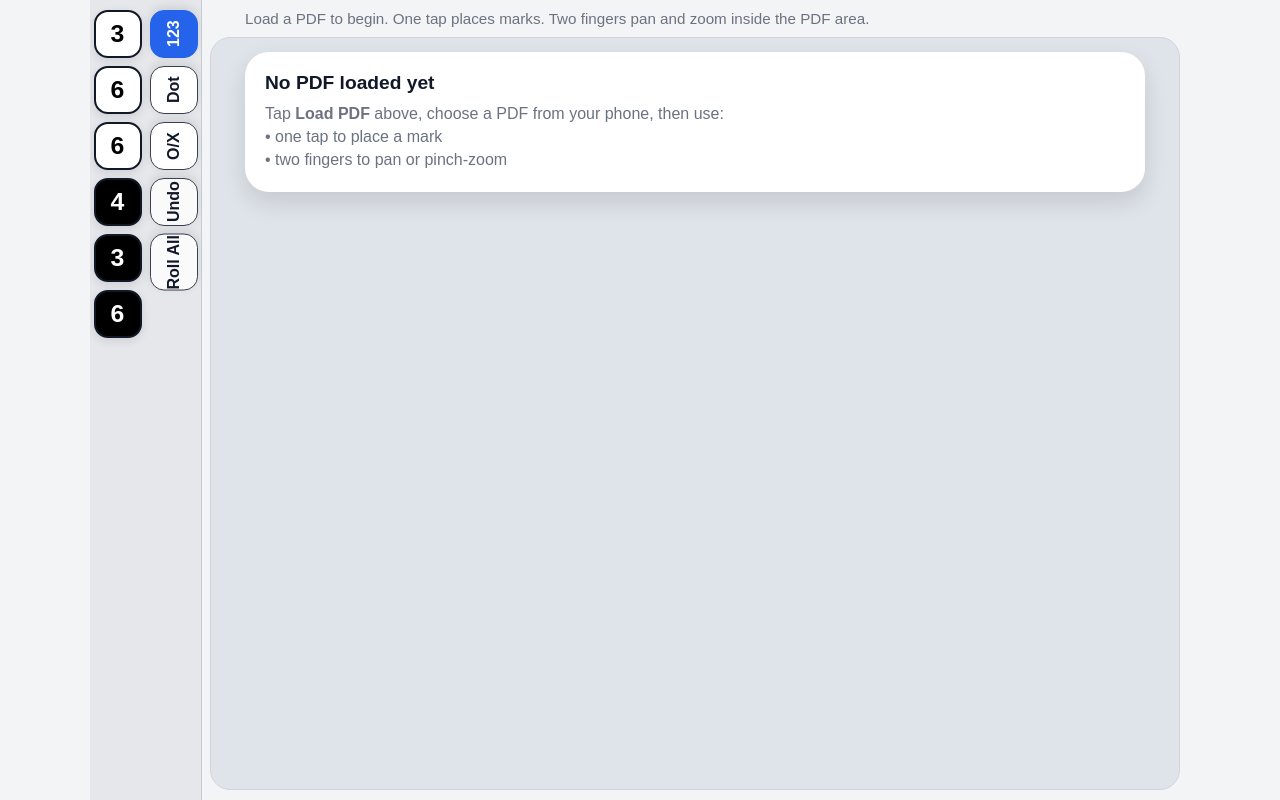
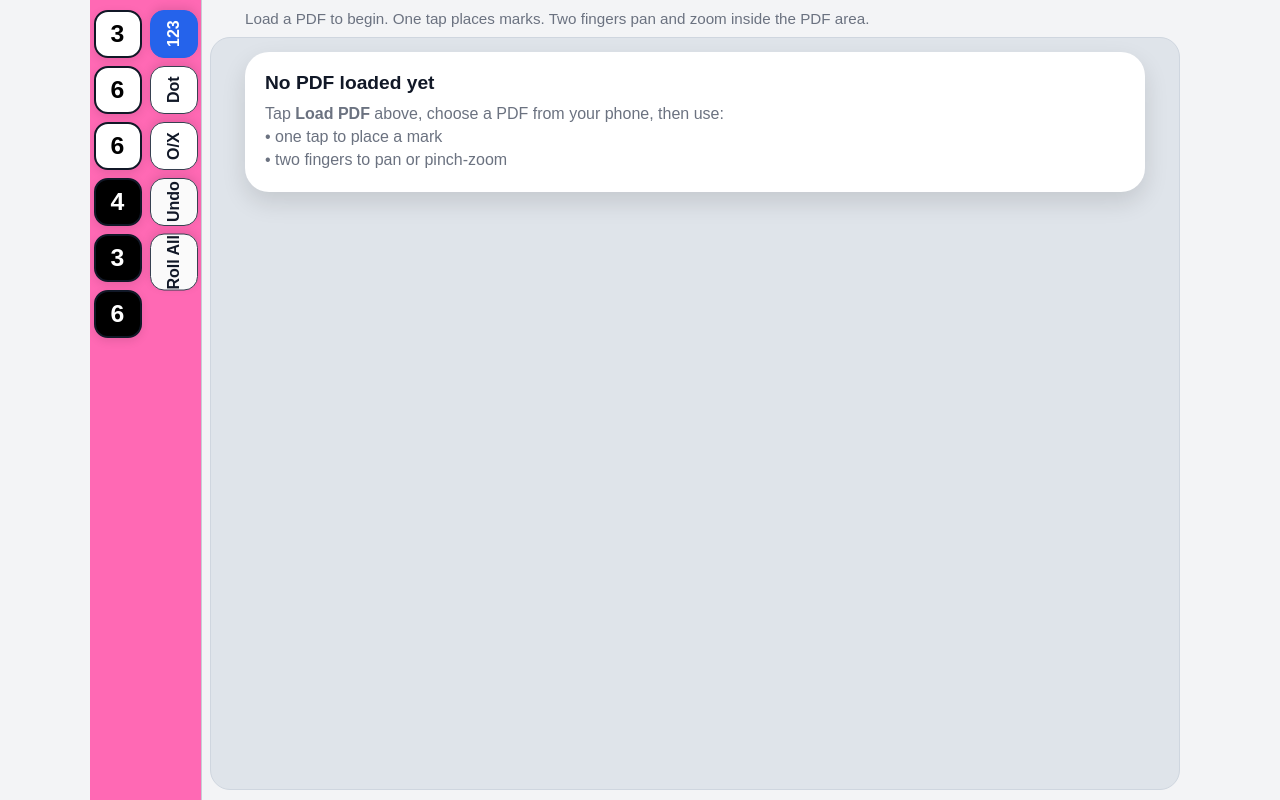
Before and after one commit to jimmyfigiel/RaW, a plain HTML site: page index.html in a window 1280 px wide. Drawn offline with Linux system fonts and the light colour scheme; a script that the page names is missing.

Commit message:
Change top-panel background color to hotpink

```diff
--- a/styles.css
+++ b/styles.css
@@ -58,7 +58,7 @@ label {
 
 .top-panel {
   flex: 0 0 auto;
-  background: var(--panel);
+  background: hotpink;
   border-bottom: 1px solid #c7ccd4;
   padding:
     calc(env(safe-area-inset-top) + 10px)
```
